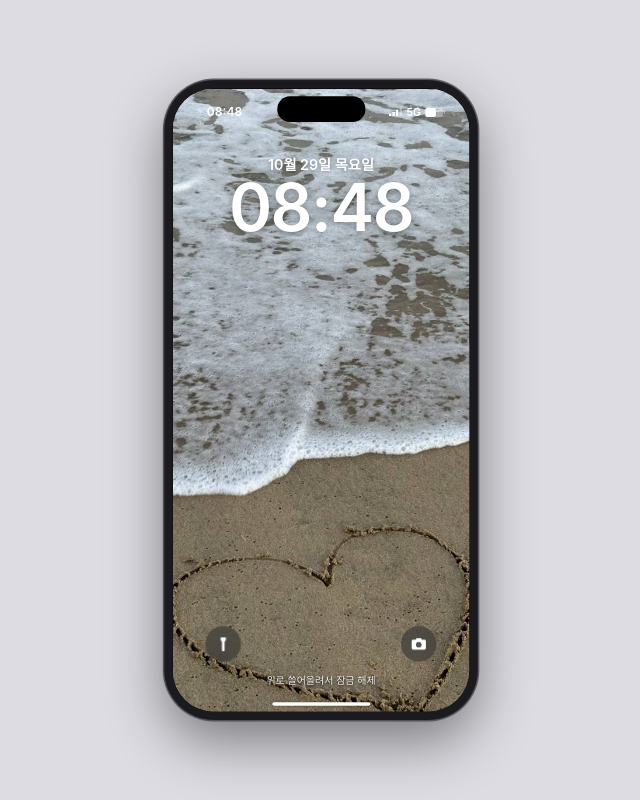
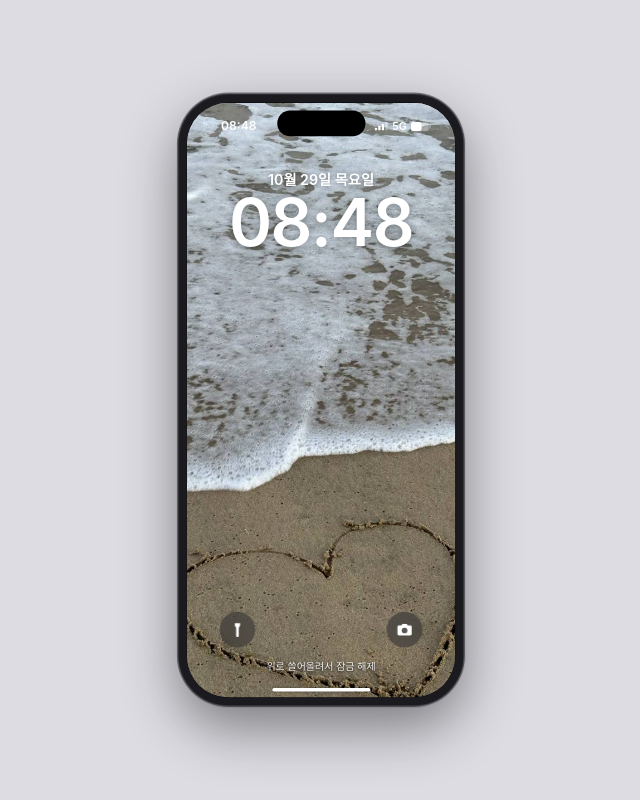
Before and after one commit to celebrateus/iphone-project, a Vue app: page / in a window 1280 px wide. Shown: the whole page, without its empty margins (319-959 px from the left). Built offline with nearby package versions, Linux system fonts and the light colour scheme.

Commit message:
update: size

```diff
--- a/src/assets/scss/home.scss
+++ b/src/assets/scss/home.scss
@@ -16,8 +16,8 @@ html, body {
     left: 50%;
     top: 50%;
 
-    width: 417px;
-    height: 876px;
+    width: 377px;
+    height: 836px;
     padding: 12px;
 
     box-sizing: content-box;
@@ -32,8 +32,8 @@ html, body {
 
 .device-screen {
     position: relative;
-    width: 417px;
-    height: 876px;
+    width: 377px;
+    height: 836px;
     border-radius: 58px;
     overflow: hidden;
     background: #000;
--- a/src/assets/scss/youtube.scss
+++ b/src/assets/scss/youtube.scss
@@ -213,15 +213,15 @@
                 gap: 15px;
 
                 .yt-detail-btn {
-                    width: 34px;
-                    height: 34px;
+                    width: 24px;
+                    height: 24px;
                     padding: 15px;
                     border-radius: 50px;
                     background-color: #222;
 
                     svg {
-                        width: 34px;
-                        height: 34px;
+                        width: 24px;
+                        height: 24px;
                     }
                 }
             }
@@ -232,8 +232,8 @@
                 gap: 20px;
 
                 .btn-play {
-                    width: 34px;
-                    height: 34px;
+                    width: 24px;
+                    height: 24px;
                     padding: 20px;
                     border-radius: 50px;
                     background-color: #fff;
@@ -244,8 +244,8 @@
                 }
 
                 svg {
-                    width: 34px;
-                    height: 34px;
+                    width: 24px;
+                    height: 24px;
                 }
             }
         }
```
